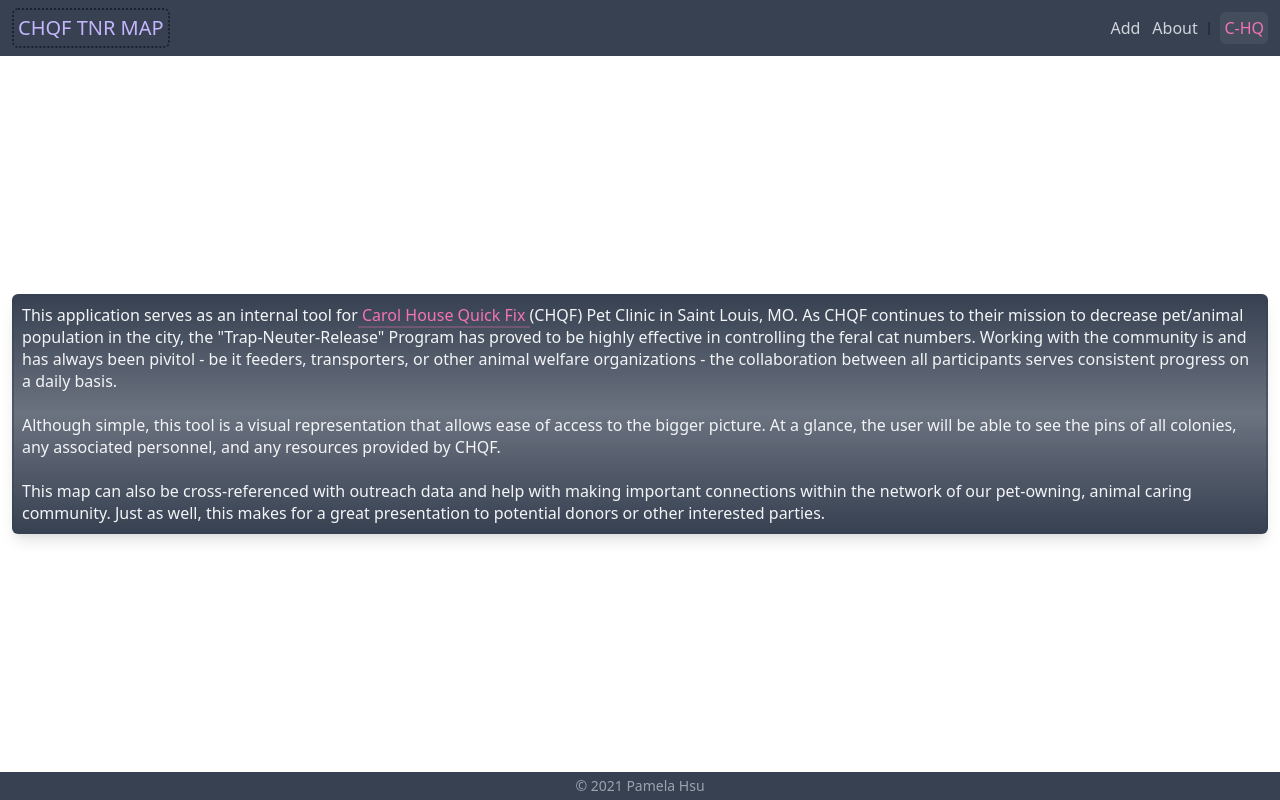
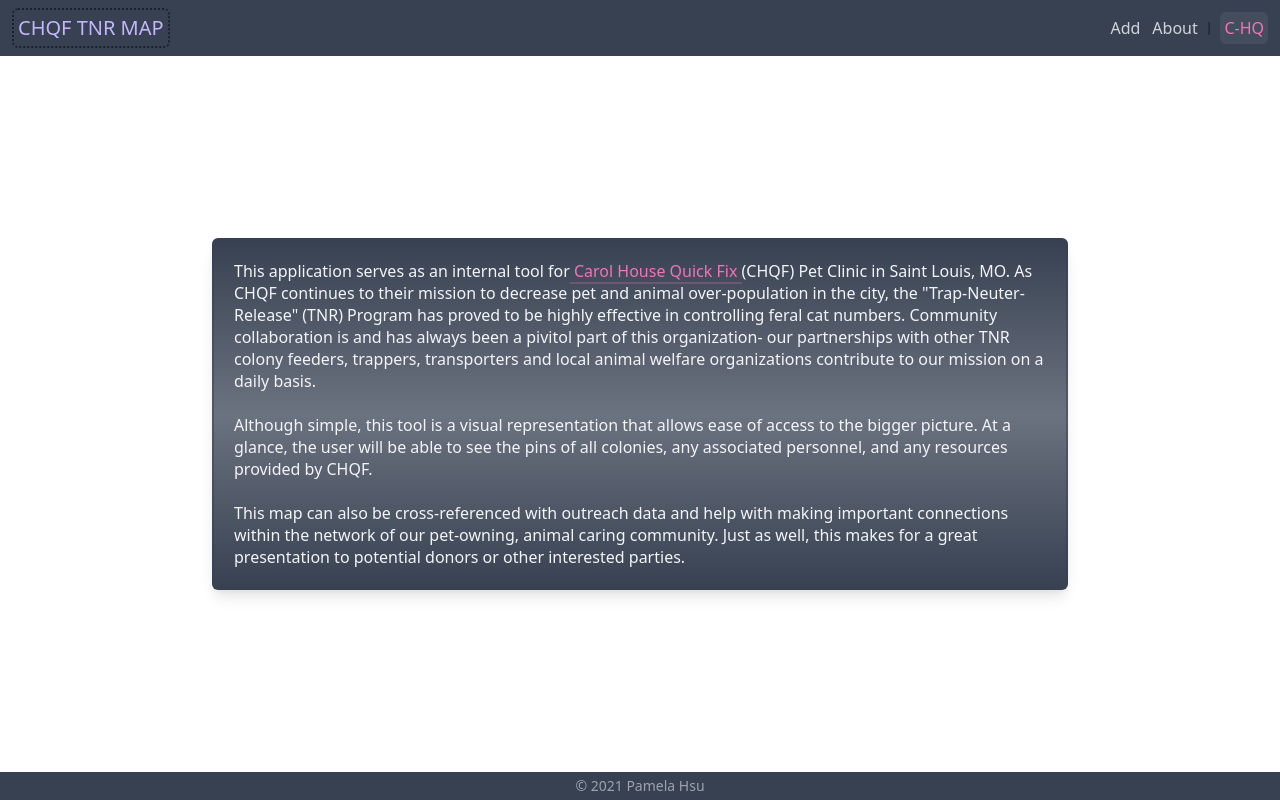
Before and after one commit to p-hsu/chqf_tnr_mapping_resource, a Next.js app: page /about in a window 1280 px wide. Built offline with nearby package versions, Linux system fonts and the light colour scheme.

Commit message:
about div sizing and content changed

```diff
--- a/pages/about/index.js
+++ b/pages/about/index.js
@@ -1,14 +1,14 @@
 export default function About() {
   return (
-    <div className="box-border w-screen p-3 relative text-base leading-snug flex flex-grow">
-      <div className=" p-2 m-auto border-2 border-gray-700 border-opacity-50 rounded-md text-gray-100 bg-gradient-to-b from-gray-700 via-gray-500 to-gray-700 shadow-lg">
+    <div className="box-border mx-auto my-auto p-5 max-w-4xl max-h-screen relative text-base leading-snug flex flex-grow">
+      <div className=" p-5 m-auto border-2 border-gray-700 border-opacity-50 rounded-md text-gray-100 bg-gradient-to-b from-gray-700 via-gray-500 to-gray-700 shadow-lg">
       <p>
         This application serves as an internal tool for
         <a target="_blank" href="https://stlspayneuter.org/" className="border-b-2 border-pink-400 border-opacity-25 text-pink-400 font-medium"> Carol House Quick Fix </a>
-        (CHQF) Pet Clinic in Saint Louis, MO. As CHQF continues to their mission to decrease pet/animal population
-        in the city, the "Trap-Neuter-Release" Program has proved to be highly effective in controlling the feral
-        cat numbers. Working with the community is and has always been pivitol - be it feeders, transporters, or
-        other animal welfare organizations - the collaboration between all participants serves consistent progress
+        (CHQF) Pet Clinic in Saint Louis, MO. As CHQF continues to their mission to decrease pet and animal over-population
+        in the city, the "Trap-Neuter-Release" (TNR) Program has proved to be highly effective in controlling feral
+        cat numbers. Community collaboration is and has always been a pivitol part of this organization- our partnerships
+        with other TNR colony feeders, trappers, transporters and local animal welfare organizations contribute to our mission
         on a daily basis.
       </p>
       <br></br>
```
